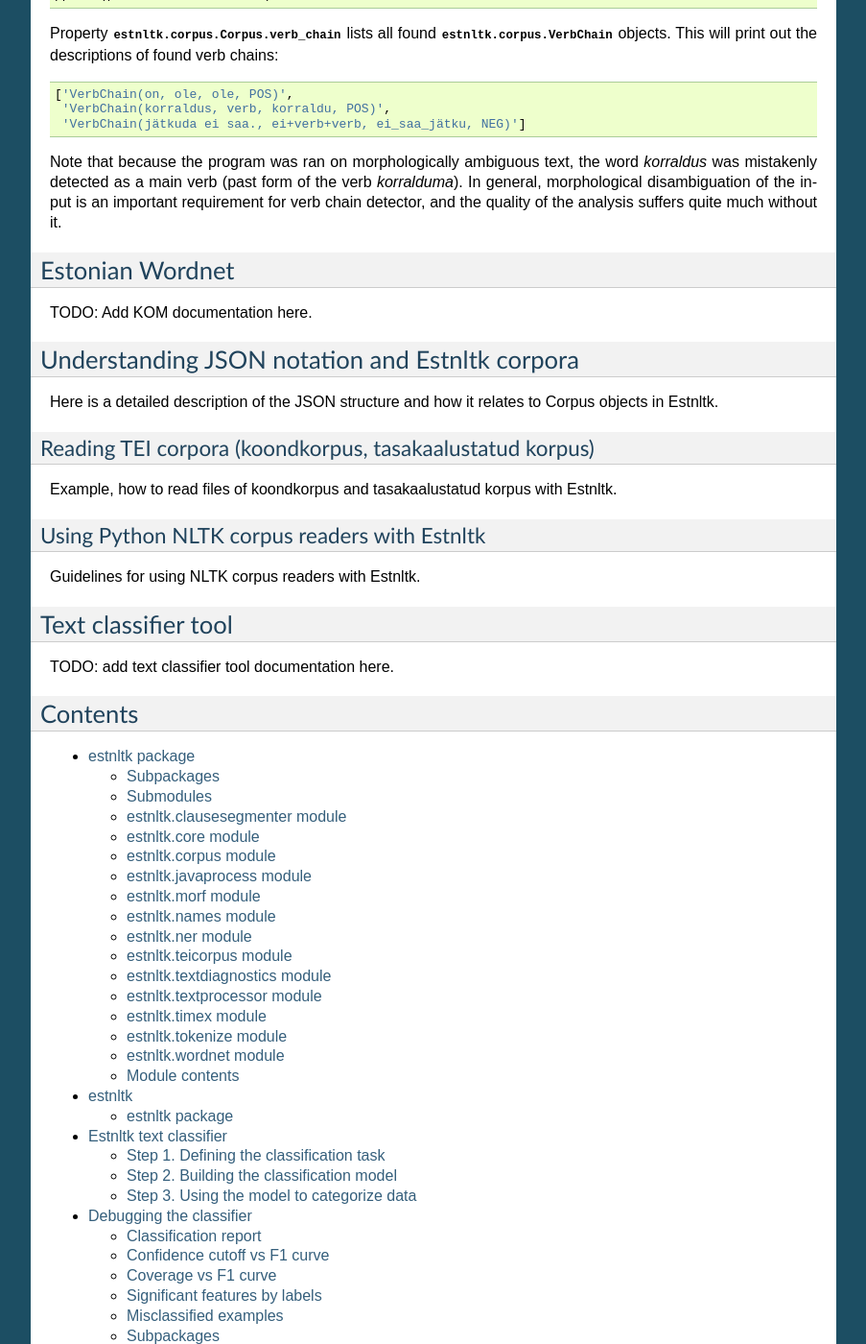
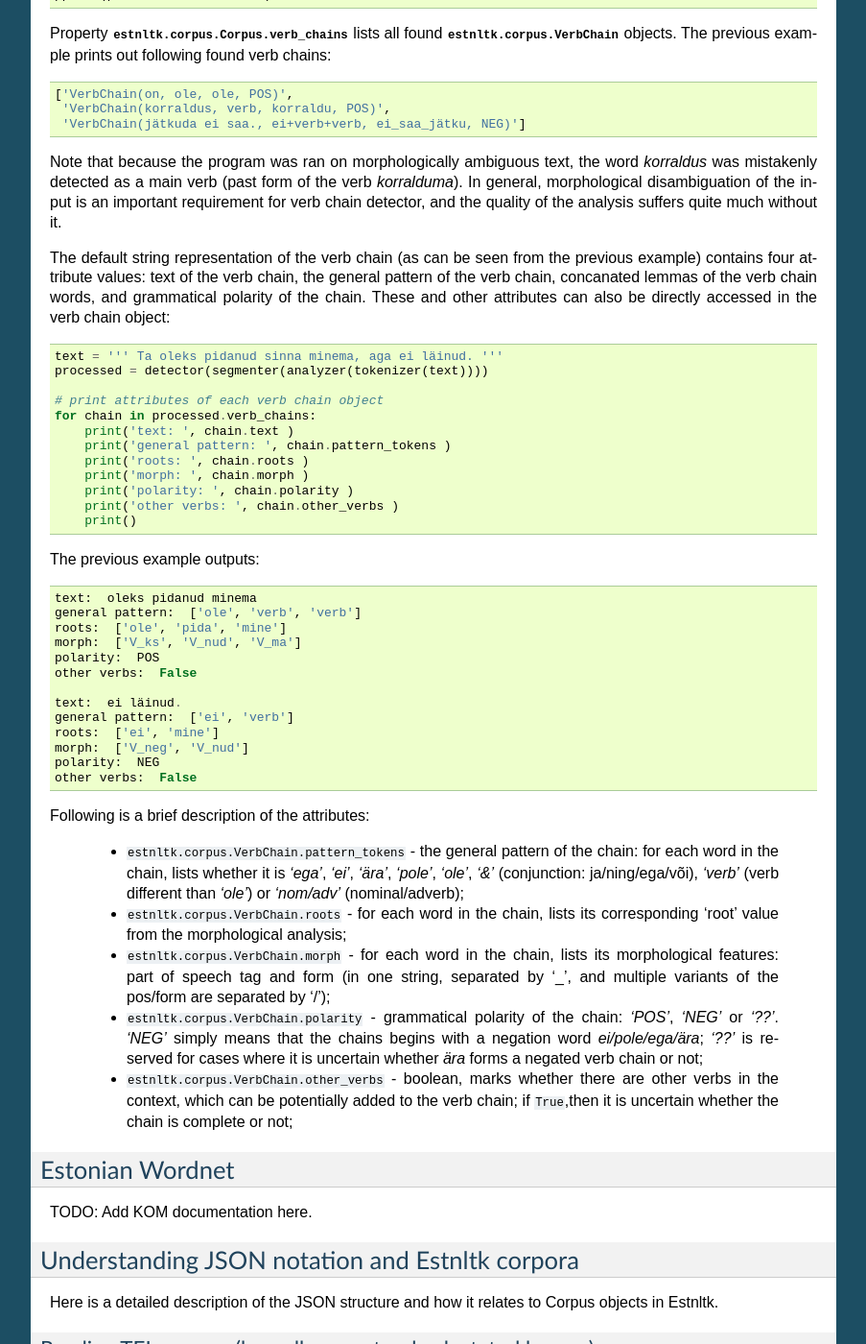
Before and after one commit to estnltk/estnltk, a Sphinx documentation site: the page built from docs/index.rst, in a window 1280 px wide and 1400 px high, scrolled down 11761 px. Shown: the whole window at 96% size, without its empty margins (198-1101 px from the left). Built offline with Sphinx 7.4.7, drawn with Linux system fonts in a browser that asks for light colours; pages that are not in the unit, such as notebooks, are missing from menus; some of the changed text lies outside the part shown.

Commit message:
Updated documentation of the verb chain detector.

```diff
--- a/docs/index.rst
+++ b/docs/index.rst
@@ -640,7 +640,6 @@
 * verb chain extensions:
 
   * verb + verb : the chain is extended with an infinite verb if the last verb of the chain subcategorizes for it, e.g. the verb *kutsuma* is extended with *ma*-verb arguments (for example: Kevadpäike **kutsub** mind **suusatama**) and the verb *püüdma* is extended with *da*-verb arguments (Aita **ei püüdnudki** Leenat **mõista**);
-
   * verb + nom/adv + verb : the last verb of the chain is extended with nominal/adverb arguments which subcategorize for an infinite verb, e.g. the verb *otsima* forms a multiword unit with the nominal *võimalust* which, in turn, takes infinite *da*-verb as an argument (for example: Seepärast **otsisimegi võimalust** kusagilt mõned ilvesed **hankida**);
 
 Verb chain detector requires that the input text has been tokenized (split into sentences and words), morphologically analyzed, morphologically disambiguated, and segmented into clauses.
@@ -662,11 +661,11 @@
     text = ''''Samas on selge, et senine korraldus jätkuda ei saa.'''
     processed = detector(segmenter(analyzer(tokenizer(text))))
 
-    # print timex objects
+    # print verb chain objects
     pprint(processed.verb_chains)
 
-Property :class:`estnltk.corpus.Corpus.verb_chain` lists all found :class:`estnltk.corpus.VerbChain` objects.
-This will print out the descriptions of found verb chains::
+Property :class:`estnltk.corpus.Corpus.verb_chains` lists all found :class:`estnltk.corpus.VerbChain` objects.
+The previous example prints out following found verb chains::
 
     ['VerbChain(on, ole, ole, POS)',
      'VerbChain(korraldus, verb, korraldu, POS)',
@@ -675,6 +674,47 @@
 Note that because the program was ran on morphologically ambiguous text, the word *korraldus* was mistakenly detected as a main verb (past form of the verb *korralduma*).
 In general, morphological disambiguation of the input is an important requirement for verb chain detector, and the quality of the analysis suffers quite much without it.
 
+The default string representation of the verb chain (as can be seen from the previous example) contains four attribute values: text of the verb chain, the general pattern of the verb chain, concanated lemmas of the verb chain words, and grammatical polarity of the chain.
+These and other attributes can also be directly accessed in the verb chain object::
+
+    text = ''' Ta oleks pidanud sinna minema, aga ei läinud. '''
+    processed = detector(segmenter(analyzer(tokenizer(text))))
+
+    # print attributes of each verb chain object
+    for chain in processed.verb_chains:
+        print('text: ', chain.text )
+        print('general pattern: ', chain.pattern_tokens )
+        print('roots: ', chain.roots )
+        print('morph: ', chain.morph )
+        print('polarity: ', chain.polarity )
+        print('other verbs: ', chain.other_verbs )
+        print()
+
+The previous example outputs::
+
+     text:  oleks pidanud minema
+     general pattern:  ['ole', 'verb', 'verb']
+     roots:  ['ole', 'pida', 'mine']
+     morph:  ['V_ks', 'V_nud', 'V_ma']
+     polarity:  POS
+     other verbs:  False
+
+     text:  ei läinud.
+     general pattern:  ['ei', 'verb']
+     roots:  ['ei', 'mine']
+     morph:  ['V_neg', 'V_nud']
+     polarity:  NEG
+     other verbs:  False
+
+Following is a brief description of the attributes:
+
+    * ``estnltk.corpus.VerbChain.pattern_tokens`` - the general pattern of the chain: for each word in the chain, lists whether it is *'ega'*, *'ei'*, *'ära'*, *'pole'*, *'ole'*, *'&'* (conjunction: ja/ning/ega/või), *'verb'* (verb different than *'ole'*) or *'nom/adv'* (nominal/adverb);
+    * ``estnltk.corpus.VerbChain.roots`` - for each word in the chain, lists its corresponding 'root' value from the morphological analysis;
+    * ``estnltk.corpus.VerbChain.morph`` - for each word in the chain, lists its morphological features: part of speech tag and form (in one string, separated by '_', and multiple variants of the pos/form are separated by '/');
+    * ``estnltk.corpus.VerbChain.polarity`` - grammatical polarity of the chain: *'POS'*, *'NEG'* or *'??'*. *'NEG'* simply means that the chains begins with a negation word *ei/pole/ega/ära*; *'??'* is reserved for cases where it is uncertain whether *ära* forms a negated verb chain or not;
+    * ``estnltk.corpus.VerbChain.other_verbs`` - boolean, marks whether there are other verbs in the context, which can be potentially added to the verb chain; if ``True``,then it is uncertain whether the chain is complete or not;
+
+.. Note that the words in the verb chain are ordered not as they appear in the text, but by the order of the grammatical relations: first words are mostly grammatical (such as auxiliary negation words *ei/ega/ära*) or otherwise abstract (e.g. modal words like *tohtima*, *võima*, aspectual words like *hakkama*), and only the last words carry most of the semantic/concrete meaning.
 
 
 Estonian Wordnet
```
Also changed, not shown: other parts of docs/index.rst (+2 -2 lines).
